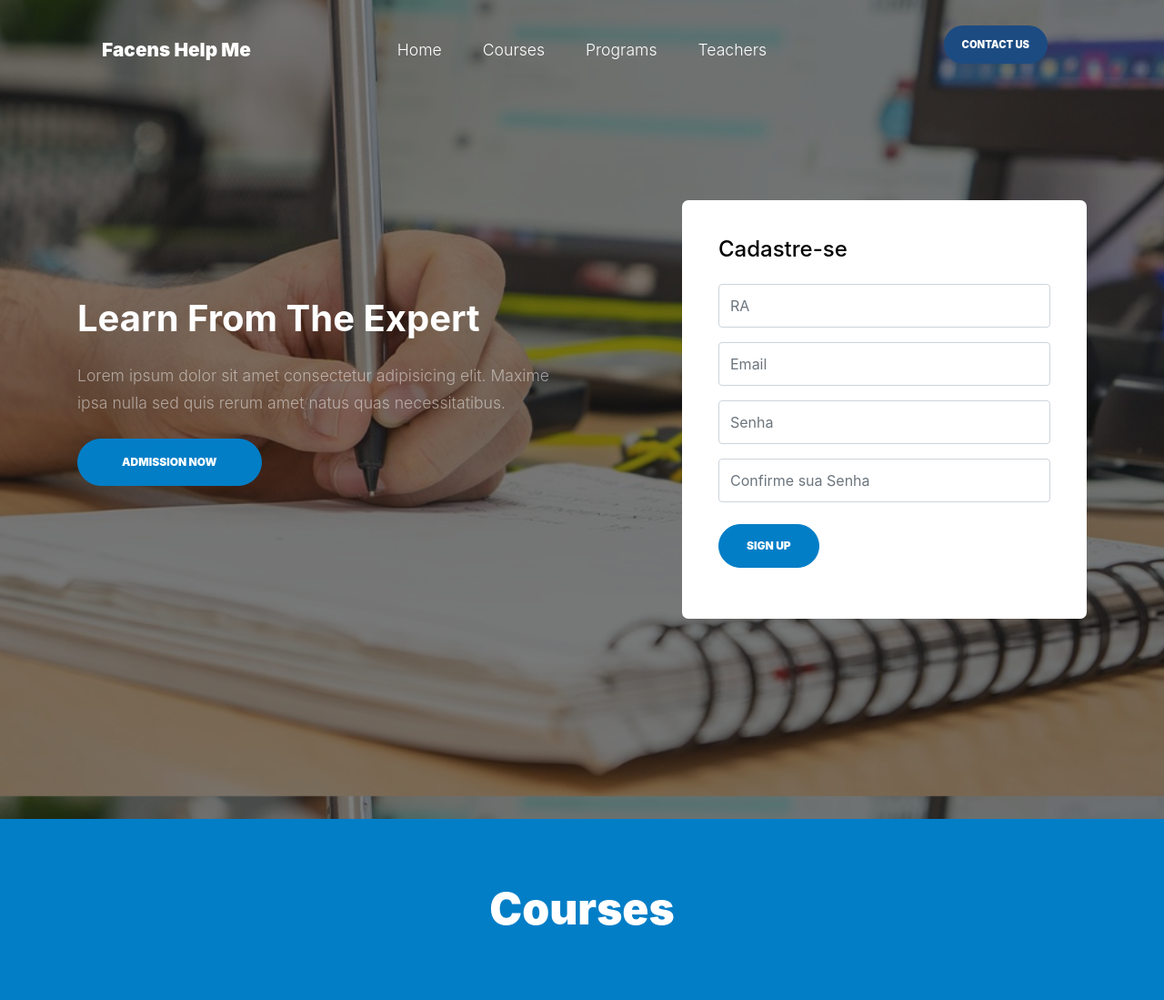
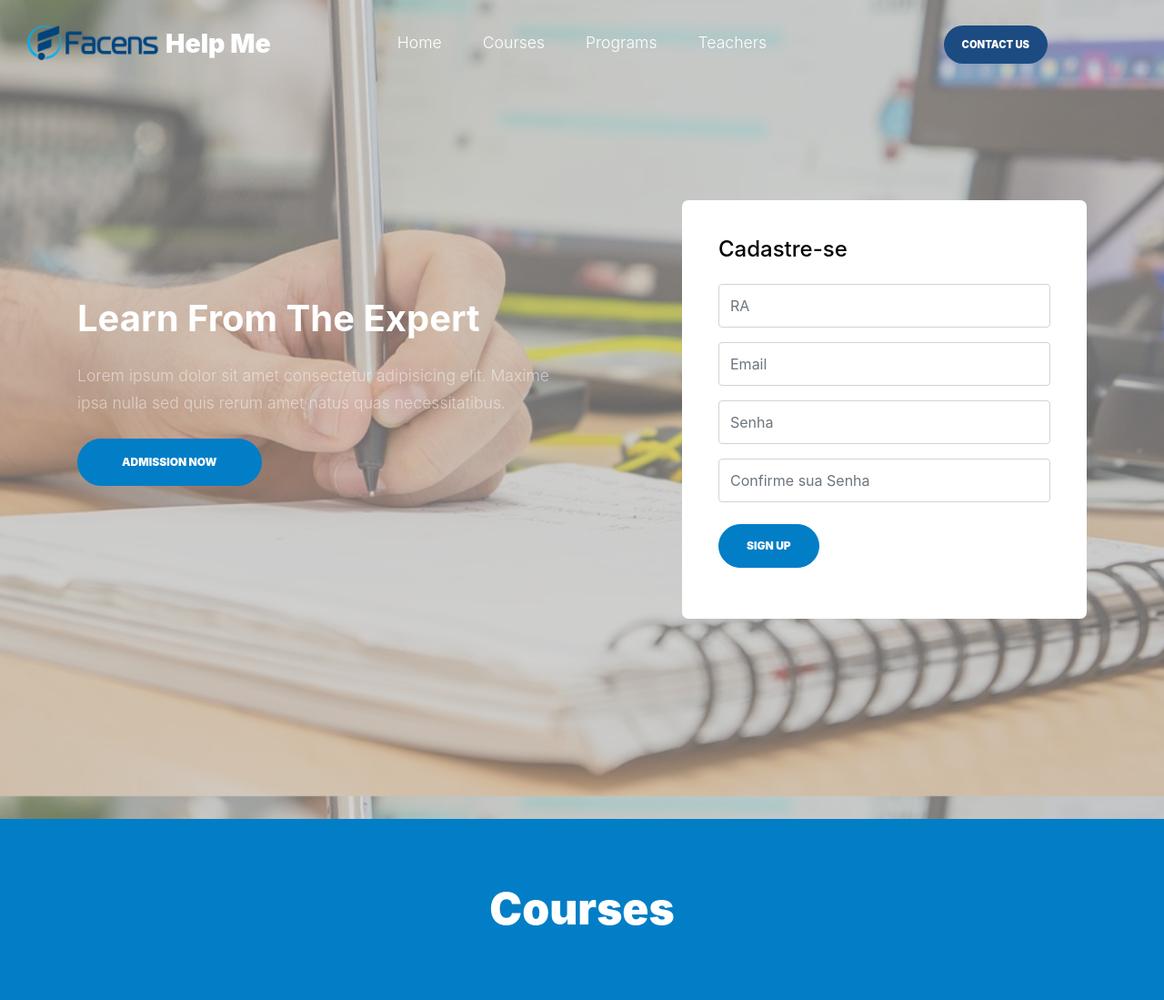
Before and after one commit to rafaeluis1/facens_help_me, a PHP site: page / in a window 1280 px wide. Shown: the top 1099 px of the page at 91% size. Run offline with PHP 8.4, Linux system fonts and the light colour scheme; some web fonts are replaced.

Commit message:
Inserindo logos

```diff
--- a/css/style.css
+++ b/css/style.css
@@ -601,7 +601,7 @@ h1, h2, h3, h4, h5,
       display: inline-block; }
       .sticky-wrapper.is-sticky .site-navbar .site-menu > li > a {
         padding: 5px 20px;
-        color: #000;
+        color: #4d4d4d;
         display: inline-block;
         text-decoration: none !important; }
         .sticky-wrapper.is-sticky .site-navbar .site-menu > li > a:hover {
@@ -654,7 +654,7 @@ h1, h2, h3, h4, h5,
     position: absolute;
     height: 100%;
     width: 100%;
-    background: #131517;
+    background: #b3b3b3;
     opacity: .55;
     border-bottom-right-radius: 0px; }
     @media (max-width: 991.98px) {
@@ -1142,3 +1142,25 @@ a
 {
   color: #027ec7;
 }
+
+.logo-facens
+{
+  width: 170px;
+  height: 80px;
+  position: absolute;
+  left: -95px;
+  top: -40px;
+}
+
+#product-name
+{
+  position: absolute;
+  left: 70px;
+  top: -22.7px;
+  font-size: 28.5px;
+}
+
+.shrink #product-name
+{
+  color: #4d4d4d;
+}
--- a/index.html
+++ b/index.html
@@ -44,8 +44,7 @@
 
       <div class="container-fluid">
         <div class="d-flex align-items-center">
-          <div class="site-logo mr-auto w-25"><a href="index.html">Facens Help Me</a></div>
-
+          <div class="site-logo mr-auto w-25"><a href="index.html"><img class="logo-facens" src="images/facens.png"> <span id="product-name">Help Me</span></a></div>
           <div class="mx-auto text-center">
             <nav class="site-navigation position-relative text-right" role="navigation">
               <ul class="site-menu main-menu js-clone-nav mx-auto d-none d-lg-block  m-0 p-0">
@@ -59,7 +58,7 @@
 
           <div class="ml-auto w-25">
             <nav class="site-navigation position-relative text-right" role="navigation">
-              <ul style="list-style-type: none">
+              <ul class="main-menu site-menu-dark js-clone-nav mr-auto d-none d-lg-block m-0 p-0" style="list-style-type: none">
                 <li class="cta"><a href="#contact-section" class="nav-link"><span>Contact Us</span></a></li>
               </ul>
             </nav>
```
Also changed, not shown: images/facens.png (added).
